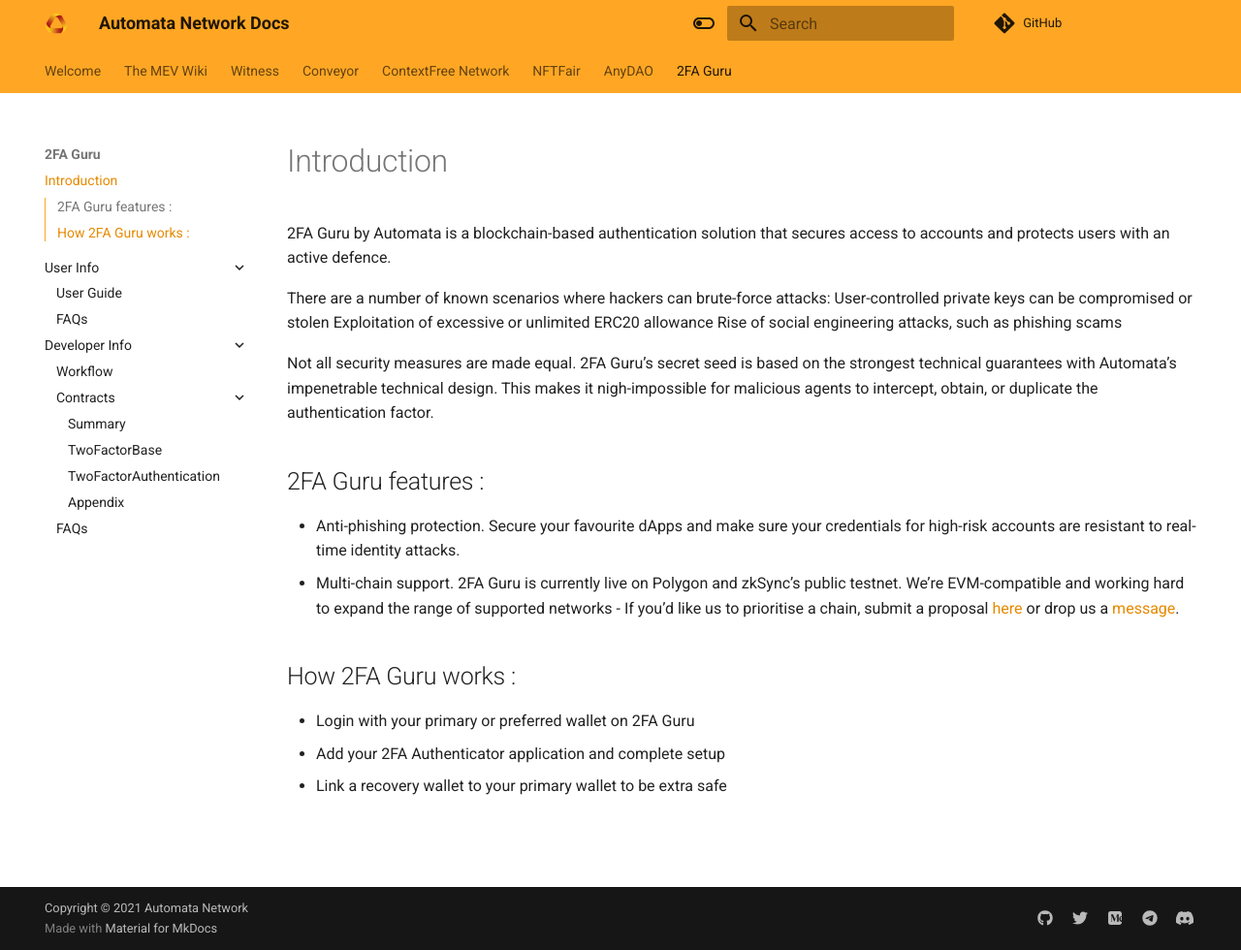
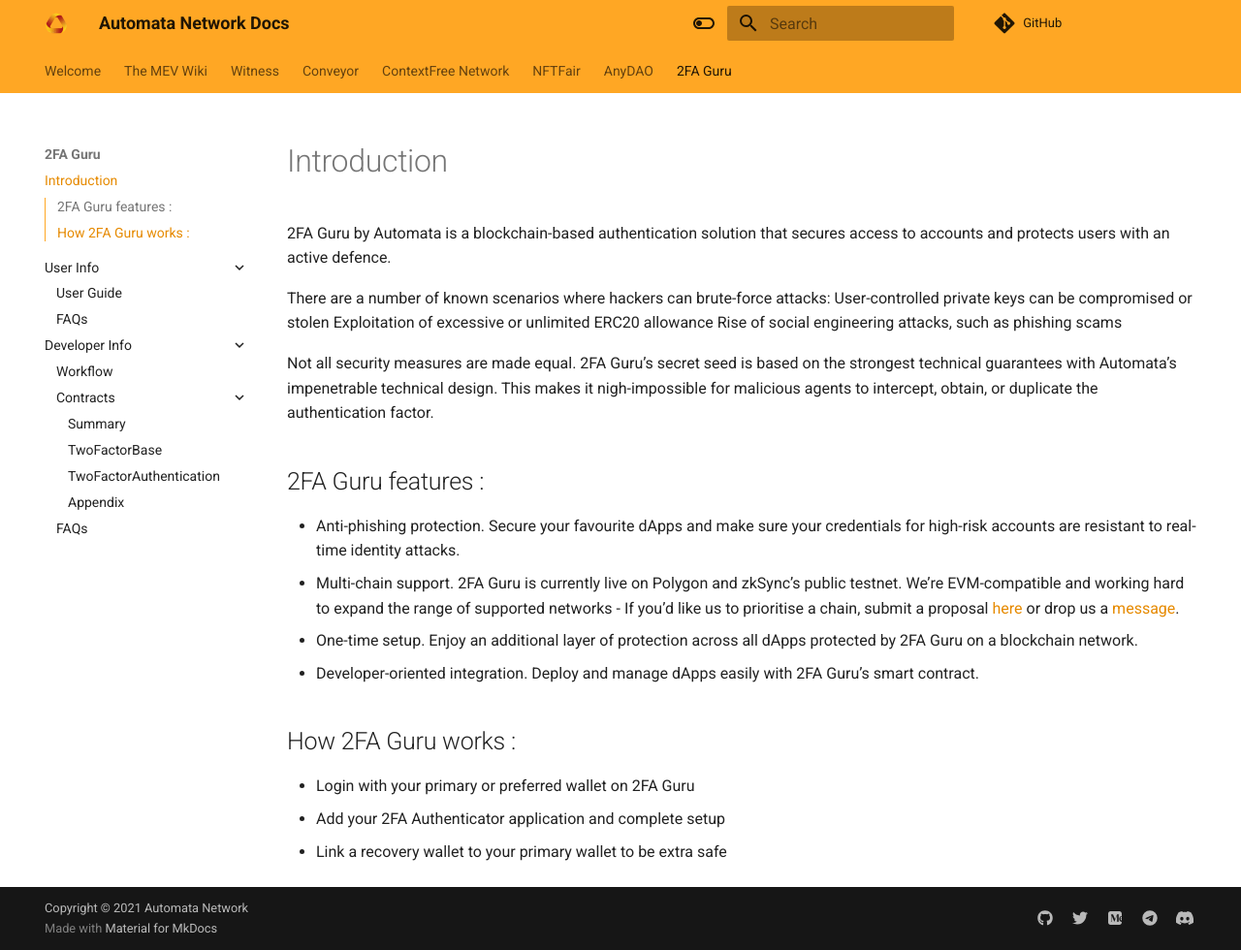
Before and after one commit to automata-network/docs, an MkDocs documentation site: the page built from docs/2fa/introduction.md, in a window 1280 px wide and 980 px high. Shown: the whole window at 97% size. Built offline with MkDocs 1.6.1 and Material for MkDocs 9.7.7, drawn with Linux system fonts in a browser that asks for light colours; nearby versions of some CDN libraries; comment, search, counter and statistics services are not loaded.

Commit message:
Update introduction.md

```diff
--- a/docs/2fa/introduction.md
+++ b/docs/2fa/introduction.md
@@ -11,7 +11,8 @@
 ## 2FA Guru features :
 - Anti-phishing protection. Secure your favourite dApps and make sure your credentials for high-risk accounts are resistant to real-time identity attacks.
 - Multi-chain support. 2FA Guru is currently live on Polygon and zkSync’s public testnet. We’re EVM-compatible and working hard to expand the range of supported networks - If you’d like us to prioritise a chain, submit a proposal [here](https://forms.gle/xnwQZepySGiEyyNy9) or drop us a [message](mailto:2fa.guru@ata.network).
-
+- One-time setup. Enjoy an additional layer of protection across all dApps protected by 2FA Guru on a blockchain network.
+- Developer-oriented integration. Deploy and manage dApps easily with 2FA Guru’s smart contract.
 
 ## How 2FA Guru works :
 
```
